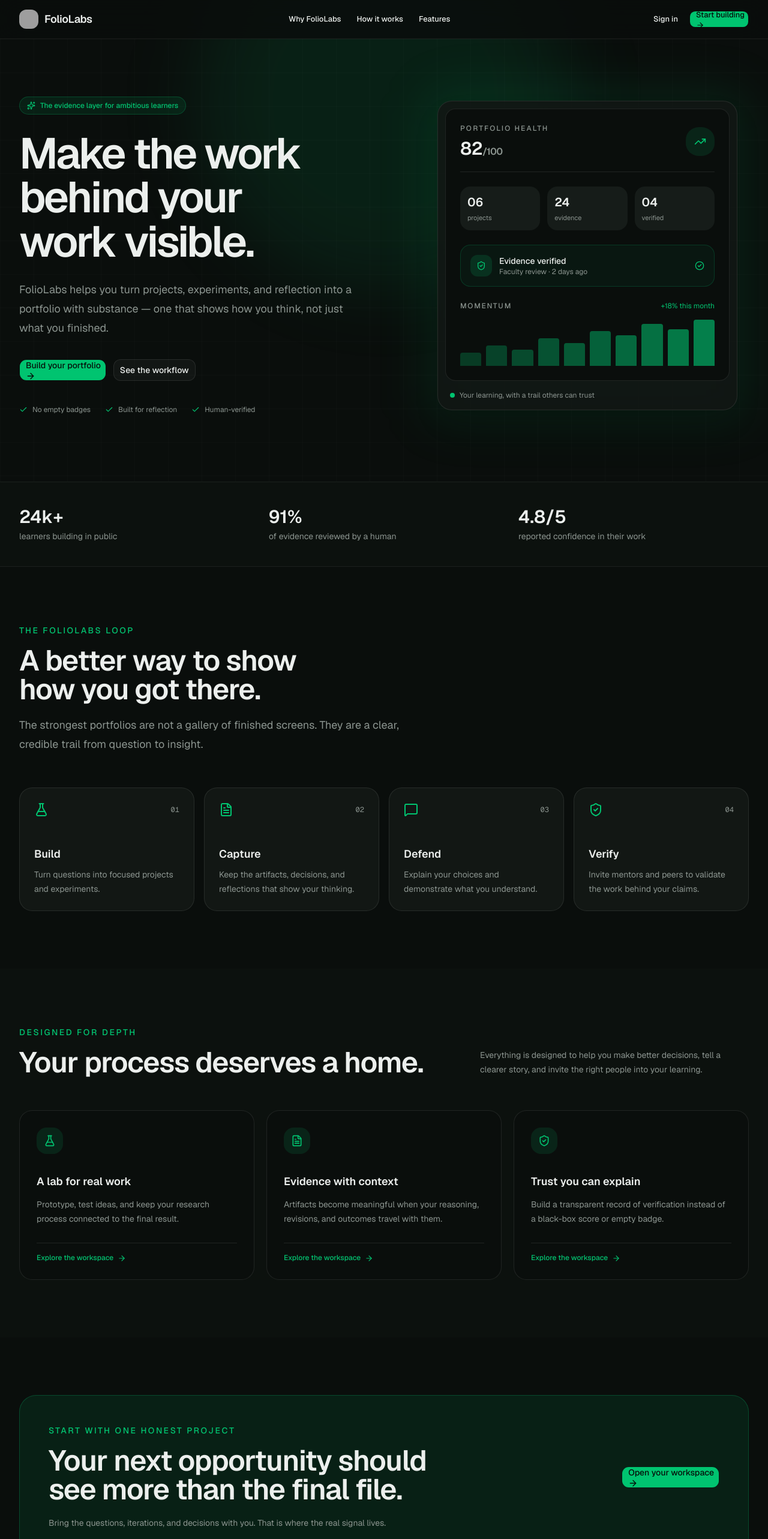
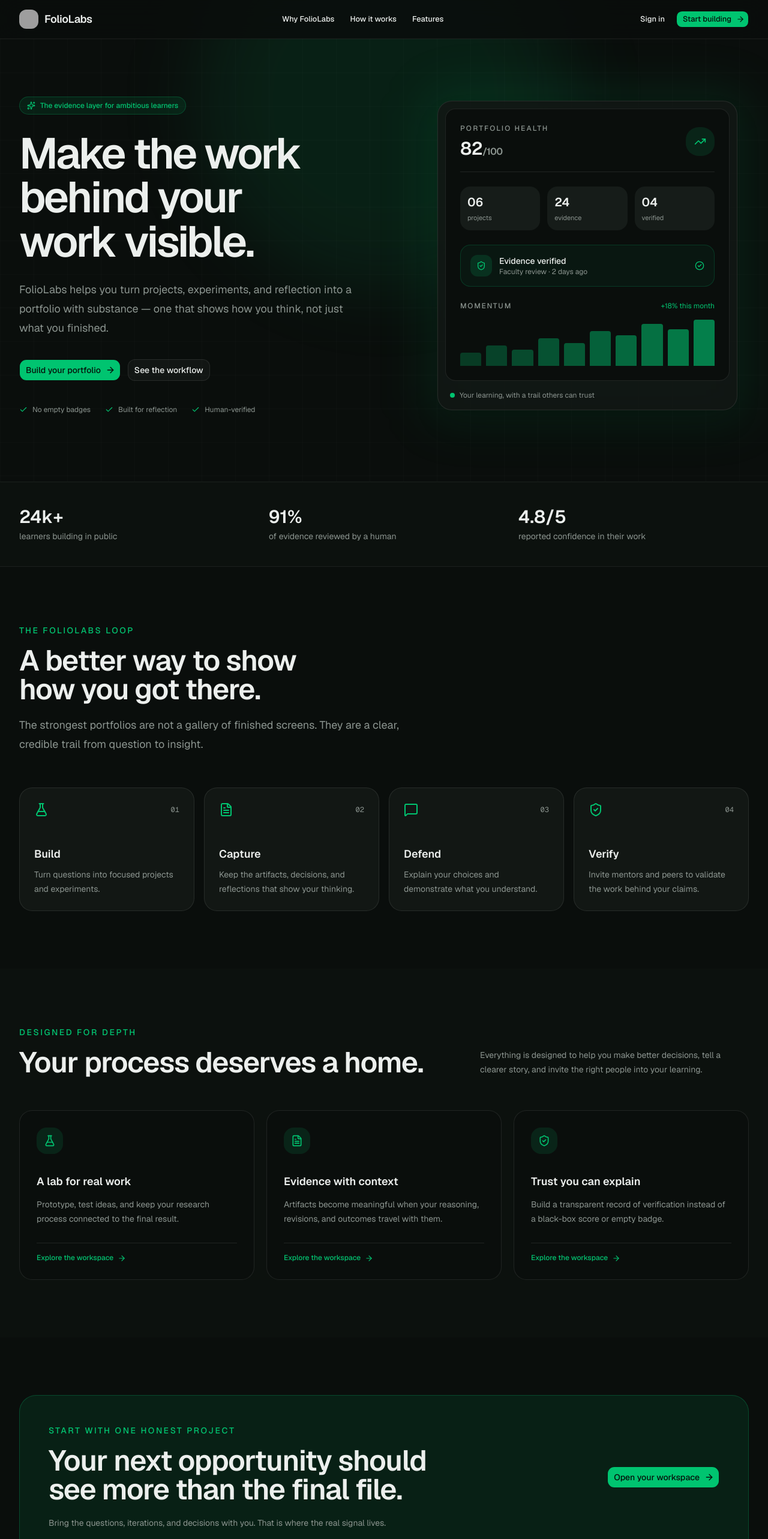
Before and after one commit to anshj66/FolioLabs, a Next.js app: page /welcome in a window 1280 px wide. Shown: the top 2566 px of the page at 60% size. Built offline with nearby package versions, Linux system fonts and the light colour scheme; grey boxes are pictures that could not be loaded.

Commit message:
Improved buttons

```diff
--- a/app/welcome/page.tsx
+++ b/app/welcome/page.tsx
@@ -14,9 +14,10 @@ import {
   Users,
   Zap,
 } from "lucide-react"
-import { Button } from "@/components/ui/button"
+import { Button, buttonVariants } from "@/components/ui/button"
 import Link from "next/link"
 import { Logo } from "@/components/logo"
+import { cn } from "@/lib/utils"
 
 const workflow = [
   { number: "01", title: "Build", text: "Turn questions into focused projects and experiments.", icon: FlaskConical },
@@ -45,8 +46,8 @@ export default function HomePage() {
             <Button variant="ghost" size="sm" onClick={() => scrollTo("features")}>Features</Button>
           </div>
           <div className="flex items-center gap-2">
-            <Button variant="ghost" size="sm" className="hidden sm:inline-flex" asChild><Link href="/signin">Sign in</Link></Button>
-            <Button size="sm" asChild><Link href="/signin">Start building <ArrowRight data-icon="inline-end" /></Link></Button>
+            <Link className={cn(buttonVariants({ variant: "ghost", size: "sm" }), "hidden sm:inline-flex")} href="/signin">Sign in</Link>
+            <Link className={cn(buttonVariants({ size: "sm" }), "inline-flex w-fit items-center justify-center gap-2 whitespace-nowrap")} href="/signin">Start building <ArrowRight className="h-4 w-4 shrink-0" data-icon="inline-end" /></Link>
           </div>
         </div>
       </nav>
@@ -66,7 +67,7 @@ export default function HomePage() {
               FolioLabs helps you turn projects, experiments, and reflection into a portfolio with substance — one that shows how you think, not just what you finished.
             </p>
             <div className="mt-9 flex flex-col gap-3 sm:flex-row">
-              <Button size="lg" asChild><Link href="/signin">Build your portfolio <ArrowRight data-icon="inline-end" /></Link></Button>
+              <Link className={cn(buttonVariants({ size: "lg" }), "inline-flex w-fit items-center justify-center gap-2 whitespace-nowrap")} href="/signin">Build your portfolio <ArrowRight className="h-4 w-4 shrink-0" data-icon="inline-end" /></Link>
               <Button size="lg" variant="outline" onClick={() => scrollTo("workflow")}>See the workflow</Button>
             </div>
             <div className="mt-10 flex flex-wrap gap-x-6 gap-y-3 text-xs text-muted-foreground">
@@ -102,7 +103,7 @@ export default function HomePage() {
 
       <section id="features" className="bg-card/30 px-5 py-24 lg:px-8"><div className="mx-auto max-w-7xl"><div className="flex flex-col justify-between gap-5 sm:flex-row sm:items-end"><div><p className="text-sm font-medium uppercase tracking-[.18em] text-primary">Designed for depth</p><h2 className="mt-4 text-3xl font-semibold tracking-tight sm:text-5xl">Your process deserves a home.</h2></div><p className="max-w-md text-sm leading-6 text-muted-foreground">Everything is designed to help you make better decisions, tell a clearer story, and invite the right people into your learning.</p></div><div className="mt-14 grid gap-5 lg:grid-cols-3">{features.map((feature) => <div key={feature.title} className="rounded-2xl border border-border bg-background p-7"><div className="flex size-11 items-center justify-center rounded-xl bg-primary/12 text-primary"><feature.icon className="size-5" /></div><h3 className="mt-8 text-lg font-semibold">{feature.title}</h3><p className="mt-3 text-sm leading-6 text-muted-foreground">{feature.text}</p><div className="mt-7 h-px bg-border" /><p className="mt-4 text-xs font-medium text-primary">Explore the workspace <ArrowRight className="ml-1 inline size-3.5" /></p></div>)}</div></div></section>
 
-      <section id="start" className="px-5 py-24 lg:px-8"><div className="mx-auto grid max-w-7xl items-center gap-10 rounded-[1.75rem] border border-primary/25 bg-primary/10 p-8 sm:p-12 lg:grid-cols-[1fr_auto]"><div><p className="text-sm font-medium uppercase tracking-[.18em] text-primary">Start with one honest project</p><h2 className="mt-4 max-w-2xl text-balance text-3xl font-semibold tracking-tight sm:text-5xl">Your next opportunity should see more than the final file.</h2><p className="mt-5 max-w-xl text-sm leading-6 text-muted-foreground">Bring the questions, iterations, and decisions with you. That is where the real signal lives.</p></div><Button size="lg" className="w-full sm:w-auto" asChild><Link href="/signin">Open your workspace <ArrowRight data-icon="inline-end" /></Link></Button></div></section>
+      <section id="start" className="px-5 py-24 lg:px-8"><div className="mx-auto grid max-w-7xl items-center gap-10 rounded-[1.75rem] border border-primary/25 bg-primary/10 p-8 sm:p-12 lg:grid-cols-[1fr_auto]"><div><p className="text-sm font-medium uppercase tracking-[.18em] text-primary">Start with one honest project</p><h2 className="mt-4 max-w-2xl text-balance text-3xl font-semibold tracking-tight sm:text-5xl">Your next opportunity should see more than the final file.</h2><p className="mt-5 max-w-xl text-sm leading-6 text-muted-foreground">Bring the questions, iterations, and decisions with you. That is where the real signal lives.</p></div><Link className={cn(buttonVariants({ size: "lg" }), "inline-flex w-full items-center justify-center gap-2 whitespace-nowrap sm:w-auto")} href="/signin">Open your workspace <ArrowRight className="h-4 w-4 shrink-0" data-icon="inline-end" /></Link></div></section>
 
       <footer className="border-t border-border px-5 py-8 lg:px-8"><div className="mx-auto flex max-w-7xl flex-col gap-5 sm:flex-row sm:items-center sm:justify-between"><Logo /><div className="flex items-center gap-5 text-xs text-muted-foreground"><span className="inline-flex items-center gap-2"><Users className="size-3.5" /> Built for thoughtful work</span><span>ABC · BITS Pilani · © 2026 FolioLabs</span></div></div></footer>
     </main>
```
Also changed, not shown: 1 other file (tests, documents, lock files or other folders).
